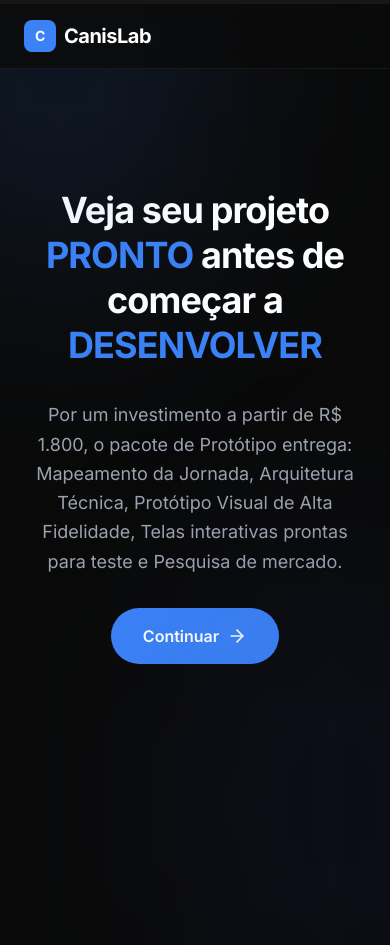
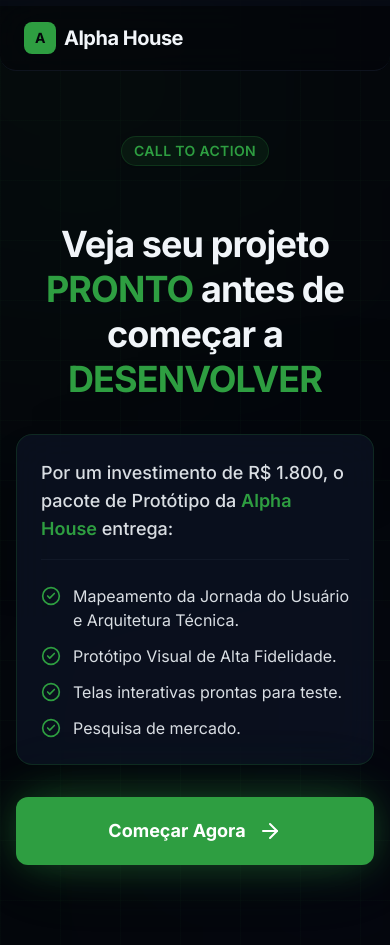
Before and after one commit to viniciusmoreira1533/canis-lp-leads-meta-2026-prototipo, a React (Vite) app: page / in a window 390 px wide. Before the commit the page ends 844 px from the top, so only its background shows below. Built offline with nearby package versions, Linux system fonts and the light colour scheme.

Commit message:
feat: apply Canis visual identity, Alpha House texts, Webhook and WhatsApp link

```diff
--- a/src/App.tsx
+++ b/src/App.tsx
@@ -12,9 +12,21 @@ interface FormData {
   whatsapp: string;
 }
 
-const WEBHOOK_URL = ''; // TODO: Preencher com a URL do Webhook
-const WHATSAPP_LINK = 'https://wa.me/5511999999999'; // TODO: Preencher com o link do WhatsApp
-const INSTAGRAM_LINK = 'https://instagram.com/canislab'; // TODO: Preencher
+const WEBHOOK_URL = 'https://n8nwebhook.server2.wolframe.app/webhook/4d138bce-e3ea-44cf-bdc8-246b8d8344b9';
+const WHATSAPP_NUMBER = '5511999999999'; // TODO: Preencher com o número do WhatsApp da Alpha House/CanisLab
+
+const PROJECT_TYPE_LABELS: Record<string, string> = {
+  'web': 'Sistema Web/SaaS',
+  'mobile': 'Aplicativo Mobile',
+  'ai': 'Solução com Inteligência Artificial',
+  'outro': 'Outro'
+};
+
+const PROJECT_STATUS_LABELS: Record<string, string> = {
+  'ideia': 'apenas uma ideia',
+  'iniciado': 'iniciado mas incompleto',
+  'refazer': 'já existente mas precisando ser refeito'
+};
 
 function App() {
   const [currentStep, setCurrentStep] = useState<StepType>('intro');
@@ -30,7 +42,6 @@ function App() {
 
   const handleSelect = (field: keyof FormData, value: string, nextStep: StepType) => {
     setFormData((prev) => ({ ...prev, [field]: value }));
-    // Pequeno delay para a animação de clique
     setTimeout(() => setCurrentStep(nextStep), 300);
   };
 
@@ -39,12 +50,20 @@ function App() {
     setFormData((prev) => ({ ...prev, [name]: value }));
   };
 
+  const generateWhatsAppLink = () => {
+    const produto = PROJECT_TYPE_LABELS[formData.projectType] || 'tecnologia';
+    const estado = PROJECT_STATUS_LABELS[formData.projectStatus] || 'em planejamento';
+
+    const text = `Oi, vi o anuncio na meta sobre os prototipos, preciso de um prototipo de ${produto}, atualmente meu projeto esta ${estado}. Gostaria de conversar.`;
+
+    return `https://wa.me/${WHATSAPP_NUMBER}?text=${encodeURIComponent(text)}`;
+  };
+
   const handleSubmit = async (e: React.FormEvent) => {
     e.preventDefault();
     setIsSubmitting(true);
 
     try {
-      // 1. Enviar para o Webhook independente da qualificação
       if (WEBHOOK_URL) {
         await fetch(WEBHOOK_URL, {
           method: 'POST',
@@ -57,11 +76,9 @@ function App() {
         });
       }
 
-      // 2. Lógica de Qualificação
       if (formData.budget === 'menor') {
         setCurrentStep('unqualified');
       } else {
-        // Disparar Meta Pixel apenas para Leads Qualificados
         if (typeof window !== 'undefined' && (window as any).fbq) {
           (window as any).fbq('track', 'Lead');
         }
@@ -69,7 +86,6 @@ function App() {
       }
     } catch (error) {
       console.error('Erro ao enviar formulário:', error);
-      // Fallback em caso de erro no webhook, seguimos o fluxo
       if (formData.budget === 'menor') {
         setCurrentStep('unqualified');
       } else {
@@ -80,46 +96,63 @@ function App() {
     }
   };
 
-  // Funções para renderizar cada tela
   const renderIntro = () => (
-    <div className="flex flex-col items-center justify-center text-center space-y-8 animate-in fade-in zoom-in duration-500">
-      <h1 className="text-4xl md:text-5xl font-bold tracking-tight text-white leading-tight">
+    <div className="flex flex-col items-center justify-center text-center space-y-8 animate-in fade-in zoom-in duration-500 w-full max-w-2xl mx-auto mt-10">
+      <div className="w-full flex justify-center mb-6">
+        <span className="inline-flex items-center px-3 py-1 rounded-full bg-primary/10 text-primary border border-primary/20 text-sm font-semibold tracking-wide uppercase shadow-sm">
+          Call to Action
+        </span>
+      </div>
+
+      <h1 className="text-4xl md:text-5xl font-bold tracking-tight text-foreground leading-tight px-4">
         Veja seu projeto <span className="text-primary">PRONTO</span> antes de começar a <span className="text-primary">DESENVOLVER</span>
       </h1>
-      <p className="text-lg md:text-xl text-textMuted max-w-2xl leading-relaxed">
-        Por um investimento a partir de R$ 1.800, o pacote de Protótipo entrega: Mapeamento da Jornada, Arquitetura Técnica, Protótipo Visual de Alta Fidelidade, Telas interativas prontas para teste e Pesquisa de mercado.
-      </p>
+
+      <div className="w-full glass-card rounded-2xl p-6 md:p-8 text-left text-foreground/90 space-y-4">
+        <p className="font-medium text-lg border-b border-border/50 pb-4">
+          Por um investimento de R$ 1.800, o pacote de Protótipo da <span className="text-primary font-semibold">Alpha House</span> entrega:
+        </p>
+        <ul className="space-y-3 pt-2">
+          {[
+            'Mapeamento da Jornada do Usuário e Arquitetura Técnica.',
+            'Protótipo Visual de Alta Fidelidade.',
+            'Telas interativas prontas para teste.',
+            'Pesquisa de mercado.'
+          ].map((item, idx) => (
+            <li key={idx} className="flex items-start">
+              <CheckCircle2 className="w-5 h-5 text-primary shrink-0 mr-3 mt-0.5" />
+              <span>{item}</span>
+            </li>
+          ))}
+        </ul>
+      </div>
+
       <button
         onClick={() => setCurrentStep('step1')}
-        className="group relative inline-flex items-center justify-center px-8 py-4 font-semibold text-white transition-all duration-300 ease-in-out bg-primary rounded-full hover:bg-primaryHover hover:scale-105 focus:outline-none focus:ring-2 focus:ring-primary focus:ring-offset-2 focus:ring-offset-background"
+        className="w-full md:w-auto glow-primary relative inline-flex items-center justify-center px-10 py-5 font-bold text-white transition-all duration-300 ease-in-out bg-primary rounded-xl hover:bg-primary/90 hover:scale-[1.02] active:scale-95 focus:outline-none"
       >
-        <span>Continuar</span>
-        <ArrowRight className="w-5 h-5 ml-2 transition-transform group-hover:translate-x-1" />
+        <span className="text-lg">Começar Agora</span>
+        <ArrowRight className="w-6 h-6 ml-3 transition-transform group-hover:translate-x-1" />
       </button>
     </div>
   );
 
   const renderStep1 = () => (
-    <div className="w-full max-w-2xl mx-auto space-y-6 animate-in slide-in-from-right-8 fade-in duration-500">
-      <h2 className="text-2xl md:text-3xl font-semibold text-white mb-8">Qual o seu tipo de projeto que deseja desenvolver?</h2>
+    <div className="w-full max-w-2xl mx-auto space-y-6 animate-in slide-in-from-right-8 fade-in duration-500 mt-10">
+      <h2 className="text-2xl md:text-3xl font-bold text-foreground mb-8">Qual o seu tipo de projeto que deseja desenvolver?</h2>
       <div className="space-y-3">
-        {[
-          { id: 'web', label: 'Sistema Web/SaaS' },
-          { id: 'mobile', label: 'Aplicativo Mobile' },
-          { id: 'ai', label: 'Solução com Inteligência Artificial' },
-          { id: 'outro', label: 'Outro' },
-        ].map((option) => (
+        {Object.entries(PROJECT_TYPE_LABELS).map(([id, label]) => (
           <button
-            key={option.id}
-            onClick={() => handleSelect('projectType', option.id, 'step2')}
-            className={`w-full flex items-center justify-between p-5 rounded-xl border transition-all duration-200 text-left ${
-              formData.projectType === option.id
-                ? 'border-primary bg-primary/10 text-white'
-                : 'border-border bg-surface hover:border-primary/50 hover:bg-surface/80 text-textMuted hover:text-textMain'
+            key={id}
+            onClick={() => handleSelect('projectType', id, 'step2')}
+            className={`w-full flex items-center justify-between p-6 rounded-2xl transition-all duration-200 text-left cursor-pointer shadow-sm ${
+              formData.projectType === id
+                ? 'glass-card-active'
+                : 'glass-card hover:border-primary/50 text-muted-foreground hover:text-foreground'
             }`}
           >
-            <span className="text-lg">{option.label}</span>
-            <ChevronRight className={`w-5 h-5 ${formData.projectType === option.id ? 'text-primary' : 'text-transparent'}`} />
+            <span className="text-lg font-medium">{label}</span>
+            <ChevronRight className={`w-6 h-6 ${formData.projectType === id ? 'text-primary' : 'text-primary/30'}`} />
           </button>
         ))}
       </div>
@@ -127,8 +160,8 @@ function App() {
   );
 
   const renderStep2 = () => (
-    <div className="w-full max-w-2xl mx-auto space-y-6 animate-in slide-in-from-right-8 fade-in duration-500">
-      <h2 className="text-2xl md:text-3xl font-semibold text-white mb-8">Qual é o status atual do seu projeto?</h2>
+    <div className="w-full max-w-2xl mx-auto space-y-6 animate-in slide-in-from-right-8 fade-in duration-500 mt-10">
+      <h2 className="text-2xl md:text-3xl font-bold text-foreground mb-8">Qual é o status atual do seu projeto?</h2>
       <div className="space-y-3">
         {[
           { id: 'ideia', label: 'Apenas uma ideia' },
@@ -138,14 +171,14 @@ function App() {
           <button
             key={option.id}
             onClick={() => handleSelect('projectStatus', option.id, 'step3')}
-            className={`w-full flex items-center justify-between p-5 rounded-xl border transition-all duration-200 text-left ${
+            className={`w-full flex items-center justify-between p-6 rounded-2xl transition-all duration-200 text-left cursor-pointer shadow-sm ${
               formData.projectStatus === option.id
-                ? 'border-primary bg-primary/10 text-white'
-                : 'border-border bg-surface hover:border-primary/50 hover:bg-surface/80 text-textMuted hover:text-textMain'
+                ? 'glass-card-active'
+                : 'glass-card hover:border-primary/50 text-muted-foreground hover:text-foreground'
             }`}
           >
-            <span className="text-lg">{option.label}</span>
-            <ChevronRight className={`w-5 h-5 ${formData.projectStatus === option.id ? 'text-primary' : 'text-transparent'}`} />
+            <span className="text-lg font-medium">{option.label}</span>
+            <ChevronRight className={`w-6 h-6 ${formData.projectStatus === option.id ? 'text-primary' : 'text-primary/30'}`} />
           </button>
         ))}
       </div>
@@ -153,9 +186,9 @@ function App() {
   );
 
   const renderStep3 = () => (
-    <div className="w-full max-w-2xl mx-auto space-y-6 animate-in slide-in-from-right-8 fade-in duration-500">
-      <h2 className="text-2xl md:text-3xl font-semibold text-white mb-8">
-        O investimento para um MVP no CanisLab parte de R$ 1.800. Como você planeja investir?
+    <div className="w-full max-w-2xl mx-auto space-y-6 animate-in slide-in-from-right-8 fade-in duration-500 mt-10">
+      <h2 className="text-2xl md:text-3xl font-bold text-foreground mb-8">
+        O investimento para um MVP parte de R$ 1.800. Como você planeja investir?
       </h2>
       <div className="space-y-3">
         {[
@@ -166,14 +199,14 @@ function App() {
           <button
             key={option.id}
             onClick={() => handleSelect('budget', option.id, 'step4')}
-            className={`w-full flex items-center justify-between p-5 rounded-xl border transition-all duration-200 text-left ${
+            className={`w-full flex items-center justify-between p-6 rounded-2xl transition-all duration-200 text-left cursor-pointer shadow-sm ${
               formData.budget === option.id
-                ? 'border-primary bg-primary/10 text-white'
-                : 'border-border bg-surface hover:border-primary/50 hover:bg-surface/80 text-textMuted hover:text-textMain'
+                ? 'glass-card-active'
+                : 'glass-card hover:border-primary/50 text-muted-foreground hover:text-foreground'
             }`}
           >
-            <span className="text-lg">{option.label}</span>
-            <ChevronRight className={`w-5 h-5 ${formData.budget === option.id ? 'text-primary' : 'text-transparent'}`} />
+            <span className="text-lg font-medium">{option.label}</span>
+            <ChevronRight className={`w-6 h-6 ${formData.budget === option.id ? 'text-primary' : 'text-primary/30'}`} />
           </button>
         ))}
       </div>
@@ -181,13 +214,13 @@ function App() {
   );
 
   const renderStep4 = () => (
-    <div className="w-full max-w-xl mx-auto animate-in slide-in-from-right-8 fade-in duration-500">
-      <h2 className="text-2xl md:text-3xl font-semibold text-white mb-2 text-center">Quase lá!</h2>
-      <p className="text-textMuted text-center mb-8">Para onde enviamos a proposta?</p>
+    <div className="w-full max-w-xl mx-auto animate-in slide-in-from-right-8 fade-in duration-500 mt-10">
+      <h2 className="text-3xl font-bold text-foreground mb-3 text-center">Quase lá!</h2>
+      <p className="text-muted-foreground text-center mb-8 text-lg">Para onde enviamos os detalhes?</p>
 
-      <form onSubmit={handleSubmit} className="space-y-5 glass-panel p-8 rounded-2xl">
+      <form onSubmit={handleSubmit} className="space-y-5 glass-card p-8 rounded-2xl border-primary/20">
         <div>
-          <label htmlFor="name" className="block text-sm font-medium text-textMuted mb-1">Nome completo</label>
+          <label htmlFor="name" className="block text-sm font-medium text-muted-foreground mb-1">Nome completo</label>
           <input
             type="text"
             id="name"
@@ -195,12 +228,12 @@ function App() {
             required
             value={formData.name}
             onChange={handleInputChange}
-            className="w-full px-4 py-3 bg-background border border-border rounded-lg focus:ring-2 focus:ring-primary focus:border-transparent outline-none transition-all text-white"
+            className="w-full px-4 py-4 bg-input/50 border border-border rounded-xl focus:ring-2 focus:ring-primary focus:border-transparent outline-none transition-all text-foreground text-lg placeholder:text-muted-foreground/50"
             placeholder="Seu nome"
           />
         </div>
         <div>
-          <label htmlFor="email" className="block text-sm font-medium text-textMuted mb-1">E-mail de trabalho</label>
+          <label htmlFor="email" className="block text-sm font-medium text-muted-foreground mb-1">E-mail de trabalho</label>
           <input
             type="email"
             id="email"
@@ -208,12 +241,12 @@ function App() {
             required
             value={formData.email}
             onChange={handleInputChange}
-            className="w-full px-4 py-3 bg-background border border-border rounded-lg focus:ring-2 focus:ring-primary focus:border-transparent outline-none transition-all text-white"
+            className="w-full px-4 py-4 bg-input/50 border border-border rounded-xl focus:ring-2 focus:ring-primary focus:border-transparent outline-none transition-all text-foreground text-lg placeholder:text-muted-foreground/50"
             placeholder="seu@email.com"
           />
         </div>
         <div>
-          <label htmlFor="whatsapp" className="block text-sm font-medium text-textMuted mb-1">WhatsApp</label>
+          <label htmlFor="whatsapp" className="block text-sm font-medium text-muted-foreground mb-1">WhatsApp</label>
           <input
             type="tel"
             id="whatsapp"
@@ -221,21 +254,21 @@ function App() {
             required
             value={formData.whatsapp}
             onChange={handleInputChange}
-            className="w-full px-4 py-3 bg-background border border-border rounded-lg focus:ring-2 focus:ring-primary focus:border-transparent outline-none transition-all text-white"
+            className="w-full px-4 py-4 bg-input/50 border border-border rounded-xl focus:ring-2 focus:ring-primary focus:border-transparent outline-none transition-all text-foreground text-lg placeholder:text-muted-foreground/50"
             placeholder="(11) 99999-9999"
           />
         </div>
         <button
           type="submit"
           disabled={isSubmitting}
-          className="w-full flex items-center justify-center px-8 py-4 mt-6 font-semibold text-white transition-all duration-300 ease-in-out bg-primary rounded-xl hover:bg-primaryHover disabled:opacity-70 disabled:cursor-not-allowed"
+          className="w-full flex items-center justify-center px-8 py-5 mt-8 font-bold text-lg text-white transition-all duration-300 ease-in-out bg-primary rounded-xl hover:bg-primary/90 disabled:opacity-70 disabled:cursor-not-allowed glow-primary"
         >
           {isSubmitting ? (
             <Loader2 className="w-6 h-6 animate-spin" />
           ) : (
             <>
-              <span>Finalizar e Ver Proposta</span>
-              <CheckCircle2 className="w-5 h-5 ml-2" />
+              <span>Ver Proposta</span>
+              <CheckCircle2 className="w-6 h-6 ml-2" />
             </>
           )}
         </button>
@@ -244,19 +277,19 @@ function App() {
   );
 
   const renderSuccess = () => (
-    <div className="flex flex-col items-center justify-center text-center space-y-6 animate-in zoom-in fade-in duration-500">
-      <div className="w-20 h-20 bg-green-500/20 rounded-full flex items-center justify-center mb-4">
-        <CheckCircle2 className="w-10 h-10 text-green-500" />
+    <div className="flex flex-col items-center justify-center text-center space-y-6 animate-in zoom-in fade-in duration-500 mt-10">
+      <div className="w-24 h-24 bg-primary/20 rounded-full flex items-center justify-center mb-4 border border-primary/30 glow-primary">
+        <CheckCircle2 className="w-12 h-12 text-primary" />
       </div>
-      <h2 className="text-3xl md:text-4xl font-bold text-white">Parabéns!</h2>
-      <p className="text-xl text-textMuted max-w-md">
-        Entraremos em contato em até 24h com a sua proposta estruturada.
+      <h2 className="text-3xl md:text-4xl font-bold text-foreground">Recebemos seus dados!</h2>
+      <p className="text-xl text-muted-foreground max-w-md">
+        Entraremos em contato em até 24h. Se preferir, pode me chamar direto no WhatsApp.
       </p>
       <a
-        href={WHATSAPP_LINK}
+        href={generateWhatsAppLink()}
         target="_blank"
         rel="noopener noreferrer"
-        className="inline-flex items-center justify-center px-8 py-4 font-semibold text-white transition-all duration-300 bg-green-600 rounded-full hover:bg-green-700 hover:scale-105"
+        className="inline-flex items-center justify-center px-10 py-5 font-bold text-lg text-white transition-all duration-300 bg-[#25D366] rounded-xl hover:bg-[#128C7E] hover:scale-105 shadow-[0_0_30px_rgba(37,211,102,0.3)] mt-4"
       >
         Falar no WhatsApp
       </a>
@@ -264,26 +297,25 @@ function App() {
   );
 
   const renderUnqualified = () => (
-    <div className="flex flex-col items-center justify-center text-center space-y-6 animate-in zoom-in fade-in duration-500">
-      <div className="w-20 h-20 bg-surface rounded-full flex items-center justify-center mb-4">
-        <XCircle className="w-10 h-10 text-textMuted" />
+    <div className="flex flex-col items-center justify-center text-center space-y-6 animate-in zoom-in fade-in duration-500 mt-10">
+      <div className="w-24 h-24 bg-surface rounded-full flex items-center justify-center mb-4 border border-border">
+        <XCircle className="w-12 h-12 text-muted-foreground" />
       </div>
-      <h2 className="text-2xl md:text-3xl font-bold text-white">Agradecemos o interesse!</h2>
-      <p className="text-lg text-textMuted max-w-md">
+      <h2 className="text-2xl md:text-3xl font-bold text-foreground">Agradecemos o interesse!</h2>
+      <p className="text-lg text-muted-foreground max-w-md">
         Infelizmente no momento nossos pacotes de MVP partem de R$ 1.800.
       </p>
       <a
-        href={INSTAGRAM_LINK}
+        href="https://instagram.com/alphahouse"
         target="_blank"
         rel="noopener noreferrer"
-        className="inline-flex items-center justify-center px-8 py-4 mt-4 font-semibold text-white transition-all duration-300 bg-surface border border-border rounded-full hover:bg-border hover:scale-105"
+        className="inline-flex items-center justify-center px-10 py-5 mt-6 font-bold text-lg text-foreground transition-all duration-300 glass-card rounded-xl hover:bg-border/50 hover:scale-105"
       >
         Acompanhar no Instagram
       </a>
     </div>
   );
 
-  // Progresso superior
   const stepsList = ['intro', 'step1', 'step2', 'step3', 'step4', 'success', 'unqualified'];
   const currentIndex = stepsList.indexOf(currentStep);
   const progressPercentage = currentStep === 'intro' ? 0 :
@@ -291,31 +323,35 @@ function App() {
                             ((currentIndex) / 4) * 100;
 
   return (
-    <div className="min-h-screen bg-background flex flex-col font-sans selection:bg-primary/30">
+    <div className="min-h-screen bg-background flex flex-col font-sans selection:bg-primary/30 tech-grid relative overflow-x-hidden">
+      {/* Decorative gradients */}
+      <div className="fixed top-[-20%] left-[-10%] w-[60%] h-[60%] rounded-full bg-primary/10 blur-[150px] pointer-events-none" />
+      <div className="fixed bottom-[-20%] right-[-10%] w-[50%] h-[50%] rounded-full bg-blue-900/10 blur-[150px] pointer-events-none" />
+
       {/* Header com Barra de Progresso */}
       <header className="fixed top-0 left-0 right-0 z-50">
-        <div className="h-1 bg-surface">
+        <div className="h-1.5 bg-card/80 backdrop-blur-md">
           <div
-            className="h-full bg-primary transition-all duration-500 ease-out"
+            className="h-full bg-primary transition-all duration-500 ease-out glow-primary"
             style={{ width: `${progressPercentage}%` }}
           />
         </div>
-        <div className="max-w-7xl mx-auto px-6 py-4 flex justify-between items-center bg-background/80 backdrop-blur-md border-b border-border/50">
-          <div className="text-xl font-bold tracking-tight text-white flex items-center gap-2">
-            <span className="w-8 h-8 rounded-lg bg-primary flex items-center justify-center text-sm">C</span>
-            CanisLab
+        <div className="max-w-3xl mx-auto px-6 py-4 flex justify-between items-center bg-background/60 backdrop-blur-xl border-b border-border/50 rounded-b-2xl">
+          <div className="text-xl font-bold tracking-tight text-foreground flex items-center gap-2">
+            <span className="w-8 h-8 rounded-lg bg-primary flex items-center justify-center text-sm font-black text-background">A</span>
+            Alpha House
           </div>
           {currentStep !== 'intro' && currentStep !== 'success' && currentStep !== 'unqualified' && (
-            <span className="text-sm font-medium text-textMuted">
-              Passo {currentIndex} de 4
+            <span className="text-sm font-medium text-muted-foreground bg-card/50 px-3 py-1 rounded-full border border-border/50">
+              {currentIndex} de 4
             </span>
           )}
         </div>
       </header>
 
       {/* Área Principal */}
-      <main className="flex-1 flex items-center justify-center p-6 mt-16 pb-20">
-        <div className="w-full max-w-4xl">
+      <main className="flex-1 flex flex-col items-center justify-start px-4 md:px-6 pt-24 pb-20 w-full relative z-10">
+        <div className="w-full max-w-2xl">
           {currentStep === 'intro' && renderIntro()}
           {currentStep === 'step1' && renderStep1()}
           {currentStep === 'step2' && renderStep2()}
@@ -325,10 +361,6 @@ function App() {
           {currentStep === 'unqualified' && renderUnqualified()}
         </div>
       </main>
-
-      {/* Decorative gradients */}
-      <div className="fixed top-[-20%] left-[-10%] w-[50%] h-[50%] rounded-full bg-primary/20 blur-[120px] pointer-events-none" />
-      <div className="fixed bottom-[-20%] right-[-10%] w-[50%] h-[50%] rounded-full bg-blue-900/20 blur-[120px] pointer-events-none" />
     </div>
   );
 }
--- a/src/index.css
+++ b/src/index.css
@@ -3,14 +3,60 @@
 @tailwind utilities;
 
 @layer base {
+  :root {
+    --background: 222 47% 3%;
+    --foreground: 210 40% 96%;
+
+    --card: 222 47% 6%;
+    --card-foreground: 210 40% 96%;
+
+    --primary: 130 55% 40%;
+    --primary-foreground: 210 40% 98%;
+
+    --muted: 217 33% 12%;
+    --muted-foreground: 215 20% 55%;
+
+    --border: 217 33% 15%;
+    --input: 217 33% 15%;
+  }
+
+  * {
+    @apply border-border;
+  }
+
   body {
-    @apply bg-background text-textMain antialiased;
+    @apply bg-background text-foreground antialiased;
     font-family: 'Inter', system-ui, sans-serif;
   }
 }
 
 @layer utilities {
-  .glass-panel {
-    @apply bg-surface/50 backdrop-blur-md border border-border/50 shadow-xl;
+  .glass-card {
+    background: hsla(222, 47%, 10%, 0.7);
+    backdrop-filter: blur(20px);
+    border: 1px solid hsla(130, 55%, 40%, 0.18);
+    transition: border-color 0.4s ease, box-shadow 0.4s ease, transform 0.4s ease;
+  }
+
+  .glass-card:hover {
+    border-color: hsla(130, 55%, 40%, 0.35);
+    box-shadow: 0 0 30px -8px hsla(250, 40%, 55%, 0.15), 0 0 30px -8px hsla(130, 55%, 40%, 0.2);
+  }
+
+  .glass-card-active {
+    background: hsla(130, 55%, 40%, 0.15);
+    border-color: hsla(130, 55%, 40%, 0.6);
+    box-shadow: 0 0 30px -8px hsla(130, 55%, 40%, 0.3);
+  }
+
+  .glow-primary {
+    box-shadow: 0 0 40px -5px hsla(130, 55%, 40%, 0.5), 0 0 80px -10px hsla(130, 55%, 40%, 0.2);
+  }
+
+  .tech-grid {
+    background-image:
+      linear-gradient(hsla(130, 55%, 40%, 0.03) 1px, transparent 1px),
+      linear-gradient(90deg, hsla(130, 55%, 40%, 0.03) 1px, transparent 1px);
+    background-size: 60px 60px;
   }
 }
--- a/tailwind.config.js
+++ b/tailwind.config.js
@@ -7,13 +7,22 @@ export default {
   theme: {
     extend: {
       colors: {
-        background: '#0a0a0a',
-        surface: '#171717',
-        primary: '#3b82f6',
-        primaryHover: '#2563eb',
-        textMain: '#f3f4f6',
-        textMuted: '#9ca3af',
-        border: '#262626',
+        background: "hsl(var(--background))",
+        foreground: "hsl(var(--foreground))",
+        primary: {
+          DEFAULT: "hsl(var(--primary))",
+          foreground: "hsl(var(--primary-foreground))",
+        },
+        card: {
+          DEFAULT: "hsl(var(--card))",
+          foreground: "hsl(var(--card-foreground))",
+        },
+        border: "hsl(var(--border))",
+        input: "hsl(var(--input))",
+        muted: {
+          DEFAULT: "hsl(var(--muted))",
+          foreground: "hsl(var(--muted-foreground))",
+        },
       },
       fontFamily: {
         sans: ['Inter', 'system-ui', 'sans-serif'],
```
